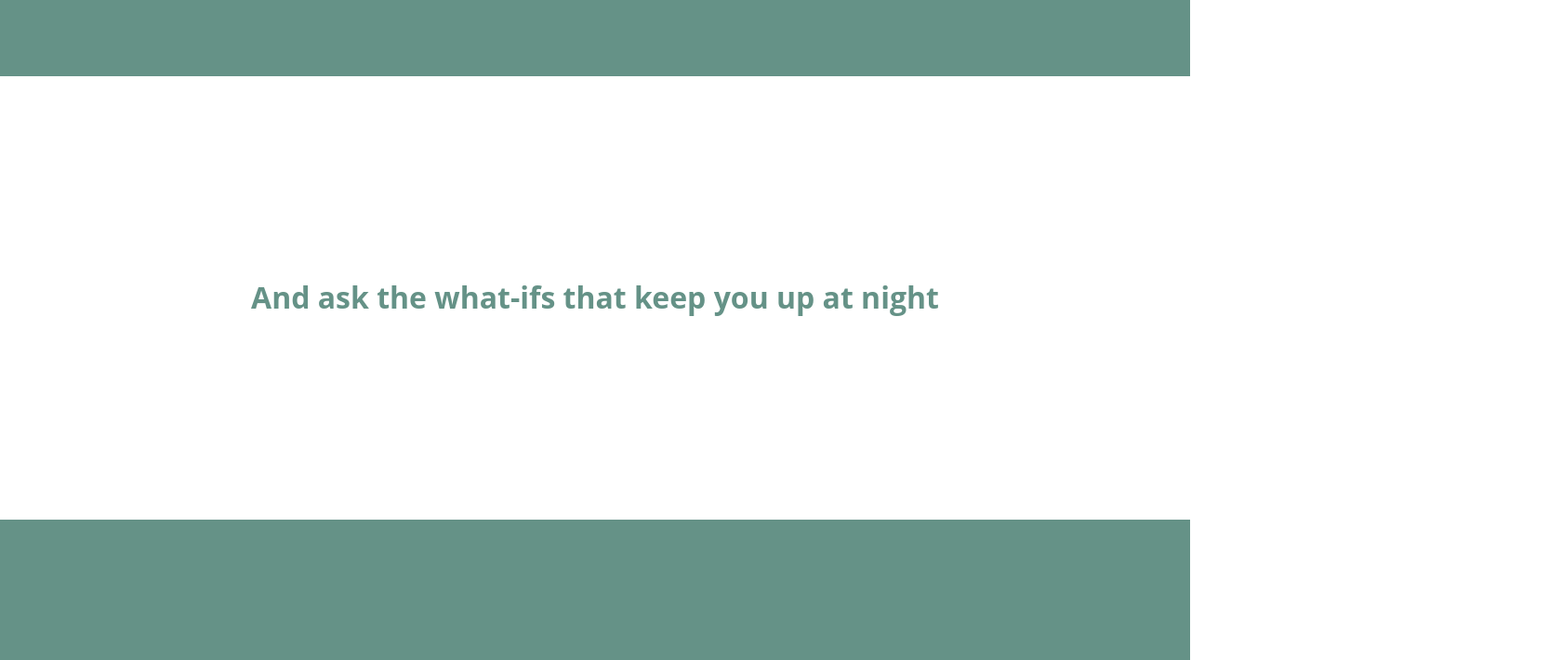
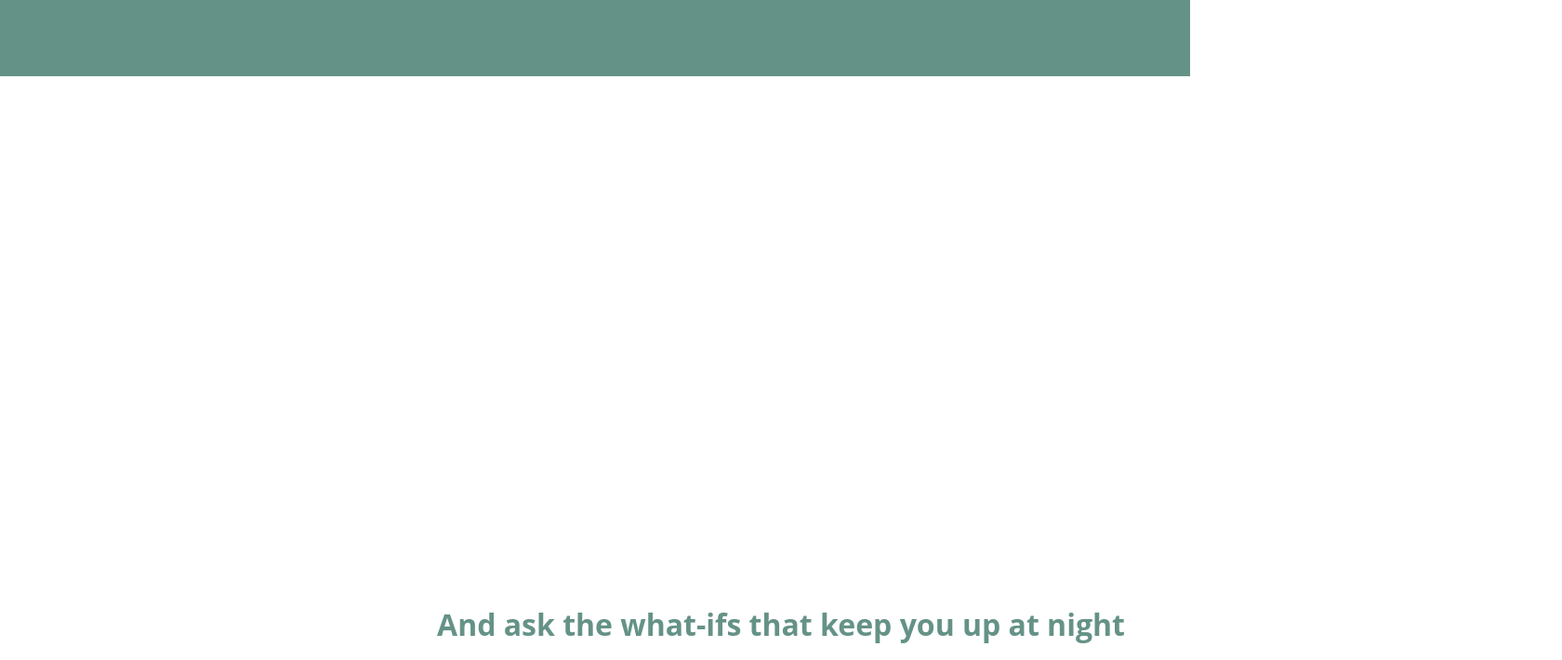
Before and after one commit to NetThi123/BitCamp2025, a React (Vite) app in the folder my-app/: page /homepage in a window 1280 px wide. Shown: the part 3033-3743 px from the top of the page at 93% size, 1680 px wide, since content can reach past the window. Built offline with nearby package versions, Linux system fonts and the light colour scheme.

Commit message:
more scroll anim

```diff
--- a/my-app/src/pages/HomePage.jsx
+++ b/my-app/src/pages/HomePage.jsx
@@ -10,8 +10,47 @@ import { useEffect } from 'react';
 function HomePage() {
 
     useEffect(() => {
-        AOS.init({ duration: 1000, once: false, mirror: true, offset: 120, easing: 'ease-in-out' });
+        AOS.init({
+          duration: 1000,
+          once: false,
+          mirror: true,
+          offset: 120,
+          easing: 'ease-in-out',
+        });
+
+        const target = document.querySelector('.scroll-lock-section');
+        const content = document.querySelector('.info4-content');
+        let locked = false;
+
+        const observer = new IntersectionObserver(
+          (entries) => {
+            const entry = entries[0];
+            if (entry.isIntersecting && !locked) {
+              locked = true;
+
+              // Lock scroll
+              document.body.classList.add('scroll-locked');
+
+              // Trigger animation
+              content.classList.add('animate-in');
+
+              // Unlock scroll after animation completes
+              setTimeout(() => {
+                document.body.classList.remove('scroll-locked');
+              }, 1600); // Adjust based on transition duration
+            }
+          },
+          { threshold: 0.9 }
+        );
+
+        if (target) {
+          observer.observe(target);
+        }
+
+        // Clean up on unmount
+        return () => observer.disconnect();
       }, []);
+
 
     return (
 
@@ -37,8 +76,11 @@ function HomePage() {
                 <h2>Negotiate for more...</h2>
                 </div>
 
-                <div className="info4" data-aos="fade-up">
-                <h2>And ask the what-ifs that keep you up at night</h2>
+                <div className="info4 scroll-lock-section" data-aos="fade-up">
+                    <div className="info4-content">
+                        <h2>And ask the what-ifs that keep you up at night</h2>
+                        <p>We’ll help you break them down with data that matters.</p>
+                    </div>
                 </div>
 
             {/*<header>
--- a/my-app/src/styles/HomePage.css
+++ b/my-app/src/styles/HomePage.css
@@ -20,7 +20,7 @@
 #next-section p {
     font-size: 1.2rem; /* Adjust font size */
     color: #555; /* Optional: Change text color */
-    background-color: rgb(255, 255, 255)
+    background-color: rgba(255, 255, 255, 0)
 }
 
 .info1{
@@ -44,3 +44,35 @@
     background-color: white;
     color:#659287;
 }
+
+.scroll-lock-section {
+    height: 100vh;
+    width: 100%;
+    position: relative;
+    display: flex;
+    align-items: center;
+    justify-content: center;
+    overflow: hidden;
+    background-color: #fff; /* Customize this */
+  }
+
+  .info4-content {
+    opacity: 1;
+    transform: translateY(30px);
+    transition: opacity 1.2s ease, transform 1.2s ease;
+    text-align: center;
+    display: flex;
+    flex-direction: column;
+    justify-content: center;
+    max-width: 800px;
+    padding: 2rem;
+  }
+
+  .info4-content.animate-in {
+    opacity: 1;
+    transform: translateY(0);
+  }
+
+  body.scroll-locked {
+    overflow: hidden;
+  }
```
